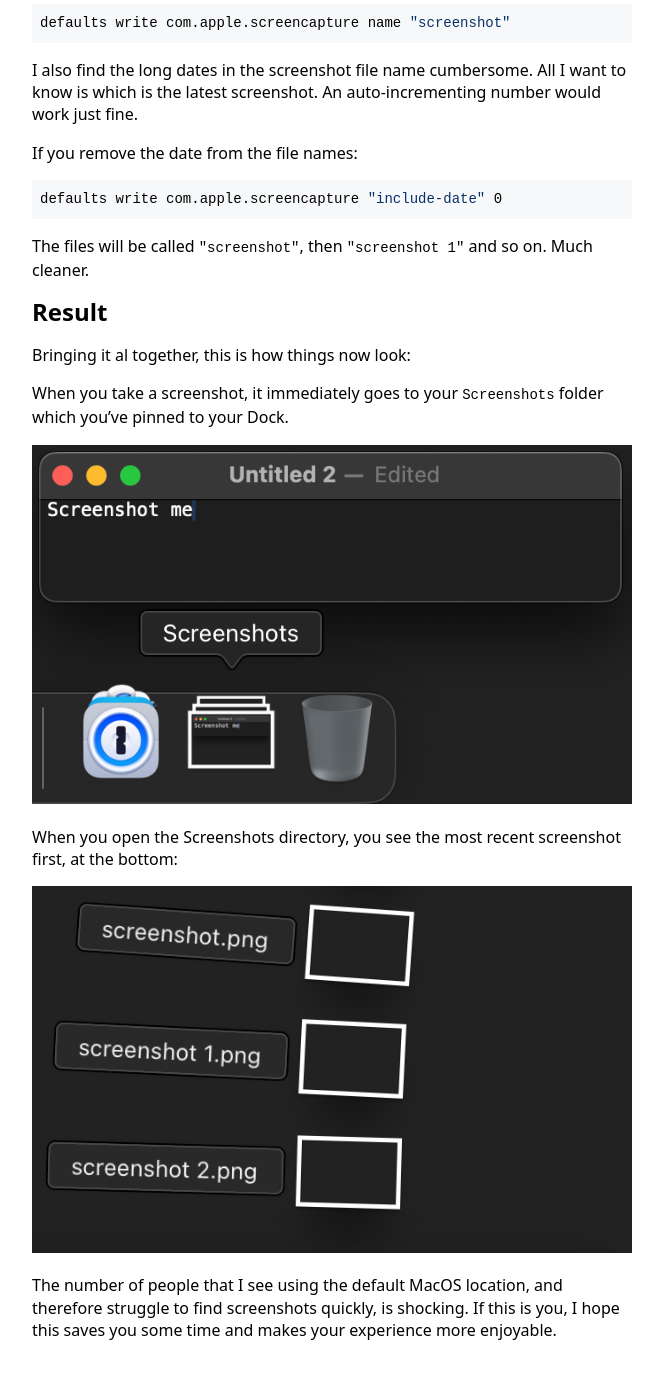
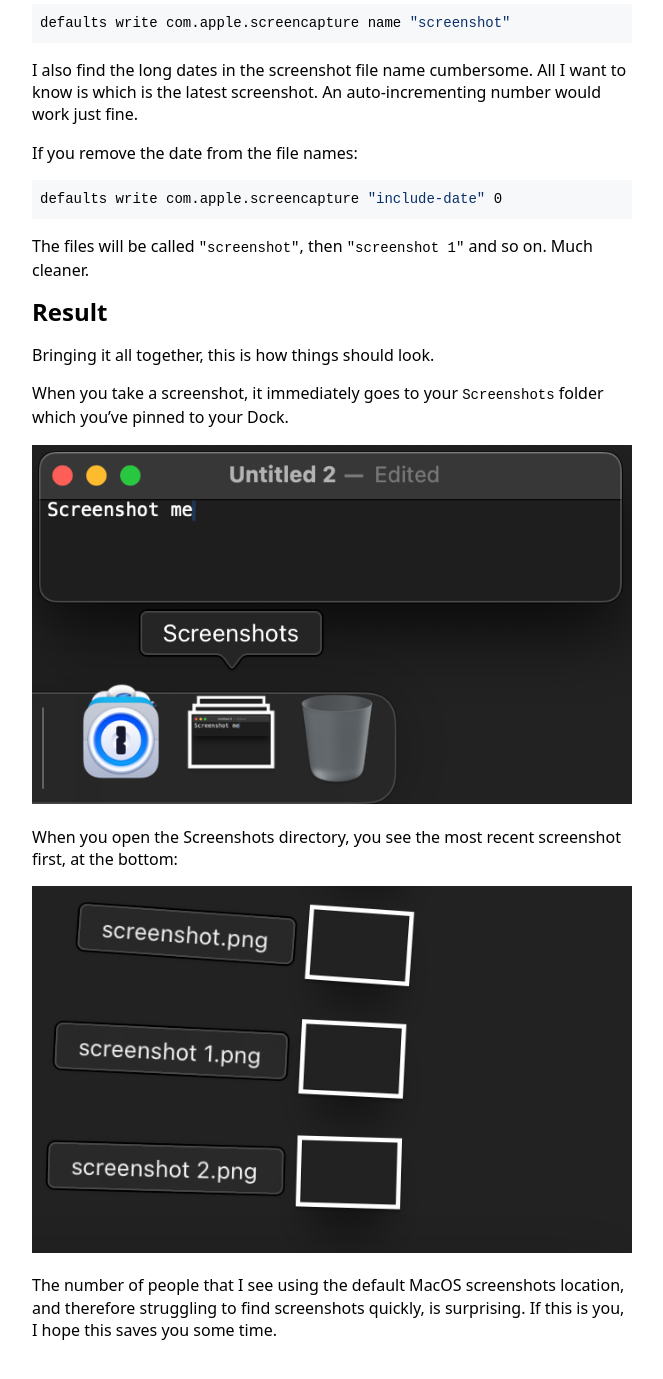
Before and after one commit to cesarferradas/ferrad.as, a Jekyll site: the page built from _posts/2024-06-28-better-screenshot-workflow-on-macos.md, in a window 1280 px wide and 1400 px high, scrolled down 1659 px. Shown: the top 1379 px of the window, without its empty margins (308-971 px from the left). Built offline with Jekyll 4.4.1, drawn with Linux system fonts in a browser that asks for light colours.

Commit message:
Fix typos

```diff
--- a/_posts/2024-06-28-better-screenshot-workflow-on-macos.md
+++ b/_posts/2024-06-28-better-screenshot-workflow-on-macos.md
@@ -80,7 +80,7 @@ cleaner.
 
 ## Result
 
-Bringing it al together, this is how things now look:
+Bringing it all together, this is how things should look.
 
 When you take a screenshot, it immediately goes to your `Screenshots` folder
 which you've pinned to your Dock.
@@ -92,8 +92,6 @@ first, at the bottom:
 
 ![stack](/images/snap_result.png)
 
-
-The number of people that I see using the default MacOS
-location, and therefore struggle to find screenshots quickly, is shocking. If
-this is you, I hope this saves you some time and makes your experience more
-enjoyable.
+The number of people that I see using the default MacOS screenshots location,
+and therefore struggling to find screenshots quickly, is surprising. If
+this is you, I hope this saves you some time.
```
